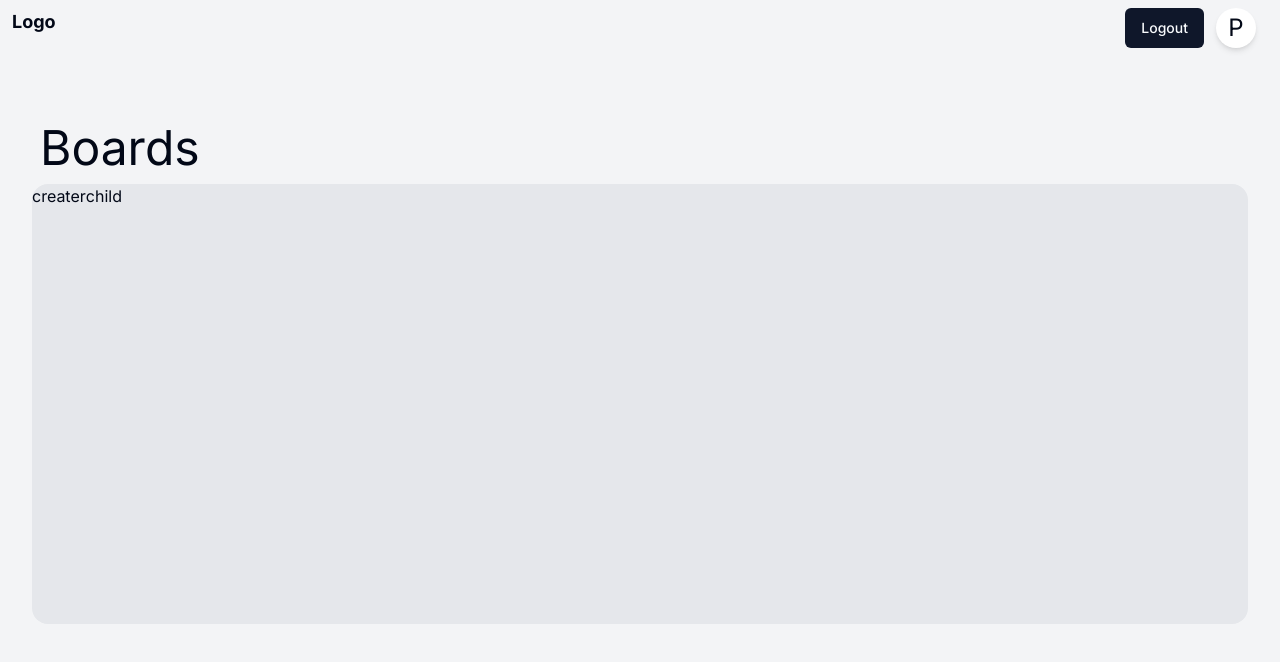
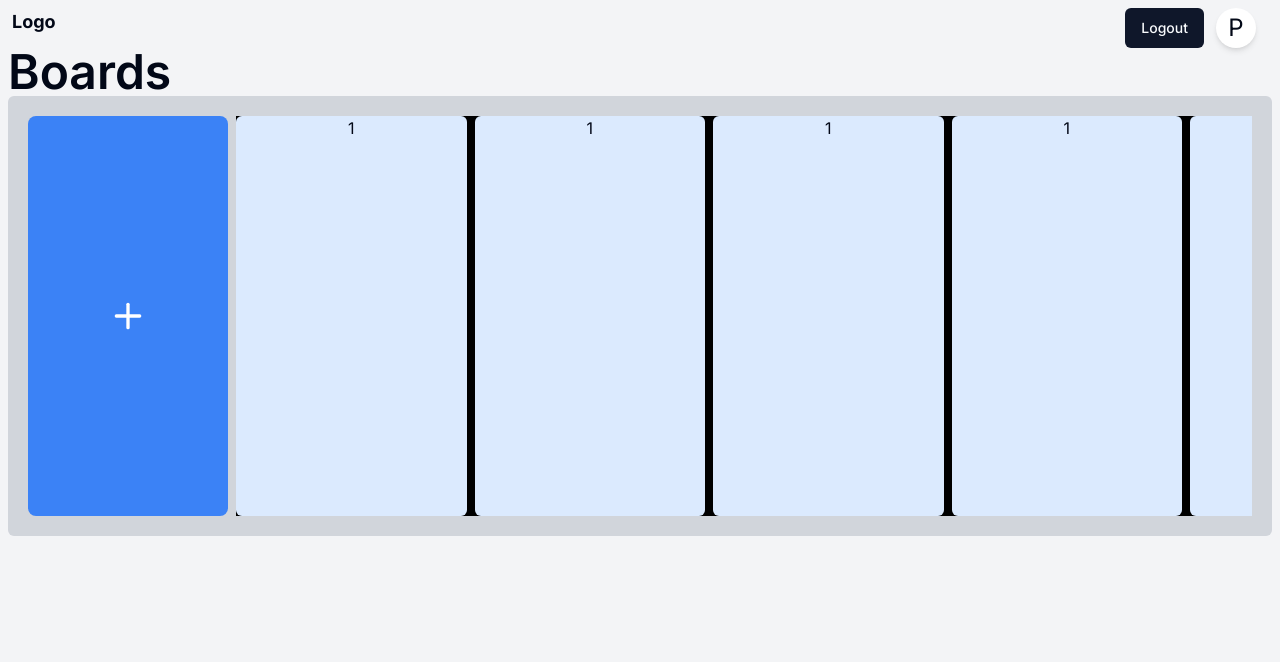
Before and after one commit to Deepakcodez/DigiNotes-web-app, a Next.js app: page /home in a window 1280 px wide. Shown: the top 662 px of the page. Built offline with nearby package versions, Linux system fonts and the light colour scheme.

Commit message:
home page board design

```diff
--- a/src/app/dbConfig/dbConfig.ts
+++ b/src/app/dbConfig/dbConfig.ts
@@ -2,10 +2,7 @@ import mongoose from "mongoose";
 const mongoURI = process.env.MONGO_URI;
 export async function connect() {
     try {
-        await mongoose.connect(mongoURI!, {
-            useNewUrlParser: true,
-            useUnifiedTopology: true
-        });
+        await mongoose.connect(mongoURI!, {});
         console.log('Database connected successfully');
     } catch (error) {
         console.error('Error connecting to database:', error);
--- a/src/app/home/page.tsx
+++ b/src/app/home/page.tsx
@@ -1,25 +1,36 @@
 "use client";
 import { Button } from "@/components/ui/button";
 import axios from "axios";
+import { Plus } from "lucide-react";
 import { useRouter } from "next/navigation";
+import { Fragment , useRef} from "react";
+import { motion, useTransform, useScroll } from "framer-motion";
+
 export default function Home() {
   const router = useRouter();
-
+  const card = [1, 1, 1, 1, 1, 1, 1, 1, 1,1,,1,1];
 
   return (
     <>
-    <div className="pt-[3rem] bg-gray-100  h-full ">
+      <div className="pt-[3rem] bg-gray-100  h-full px-2">
+        <div className="text-5xl font-semibold">Boards</div>
+        {/* parent box */}
+        <div className="bg-gray-300 rounded-md h-[70vh] md:h-[55vh] p-5 flex gap-2">
+          <div className="px-[5rem] rounded-lg h-full bg-blue-500 flex justify-center items-center"> <Plus color="white" size={40}/> </div>
+          {/* cards */}
+          <div className="bg-black w-full flex flex-row gap-2 overflow-x-auto no-scrollbar ">
 
-      <h1 className="text-5xl mt-[4rem] py-3 ml-[2.5rem]">Boards</h1>
-      <div className="w-full flex justify-center">
 
-      <div className="  h-[70vh] md:h-[55vh]  flex  w-[95%] rounded-2xl  bg-gray-200">
-        <div className="">creater</div>
-        <div>child </div>
+            {
+              card.map((data, index)=>(
+                <Fragment key={index}>
+                 <div className=" px-[7rem] rounded-md h-full bg-blue-100">{data}</div>
+                </Fragment>
+              ))
+            }
+          </div>
+        </div>
       </div>
-      </div>
-
-    </div>
     </>
   );
 }
--- a/tailwind.config.ts
+++ b/tailwind.config.ts
@@ -74,7 +74,21 @@ const config = {
       },
     },
   },
-  plugins: [require("tailwindcss-animate")],
+  plugins: [
+    require("tailwindcss-animate"),
+    function ({addUtilities}:any){
+      const newUtilities ={
+        ".no-scrollbar::-webkit-scrollbar":{
+          display:"none",
+        },
+        ".no-scrollbar":{
+          "-ms-overflow-style":"none",
+          "scrollbar-width":"none"
+        },
+      }
+      addUtilities(newUtilities)
+    }
+],
 } satisfies Config
 
 export default config
```
